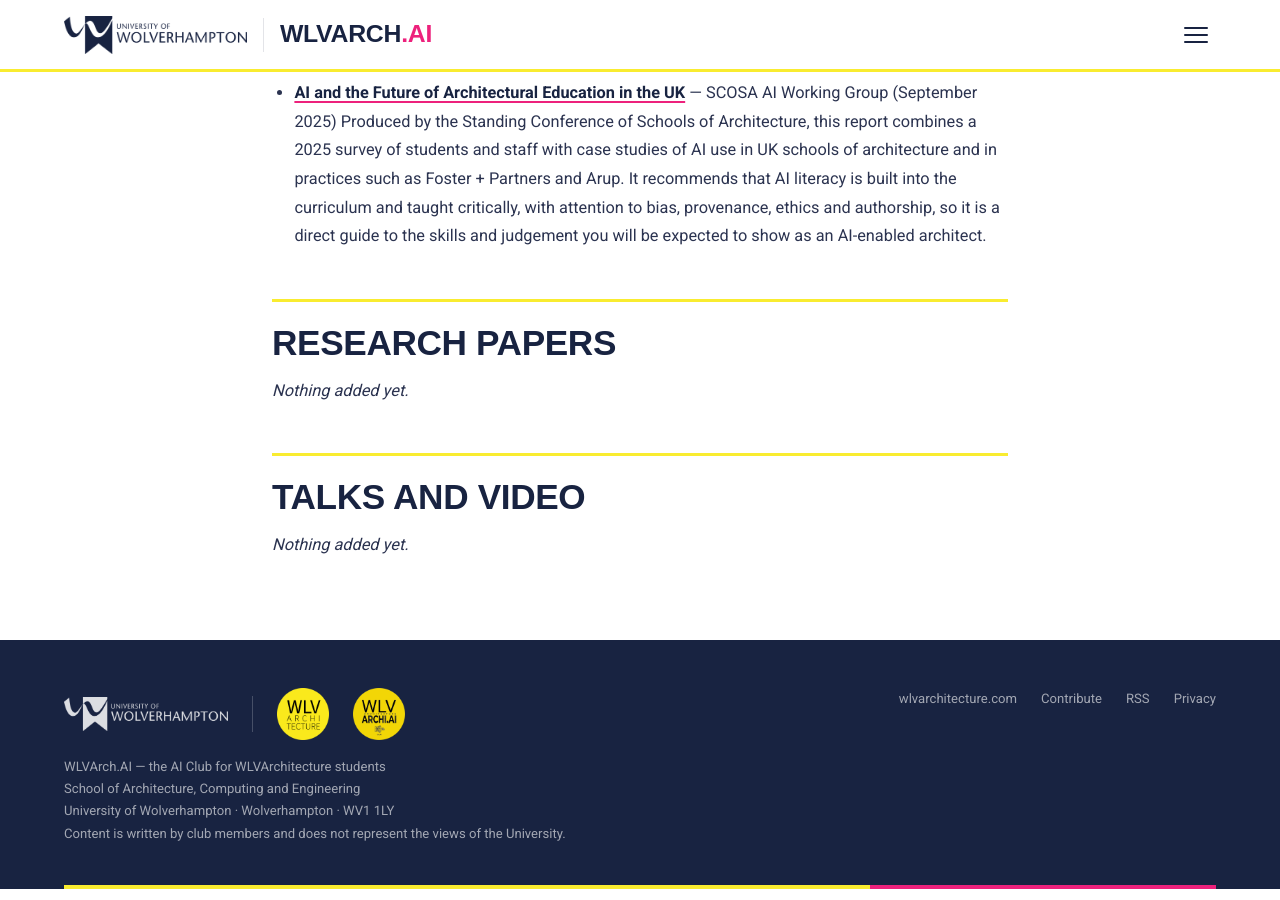
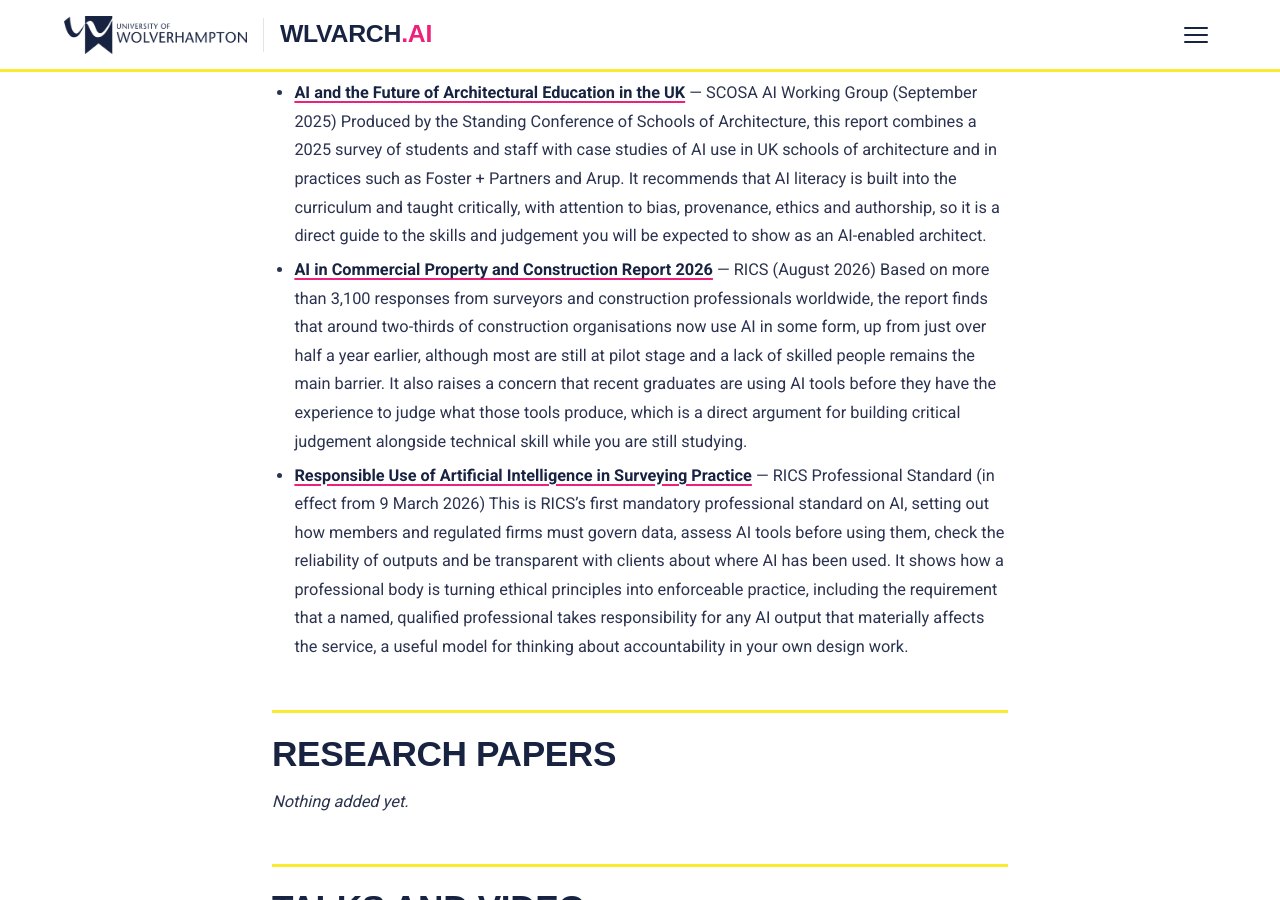
Before and after one commit to wlvarch-ai/wlvarch-ai.github.io, a Jekyll site: the page built from reading.md, in a window 1280 px wide and 900 px high, scrolled down 878 px. Built offline with Jekyll 4.4.1, drawn with Linux system fonts in a browser that asks for light colours; some web fonts are replaced.

Commit message:
Add reports on AI in architecture and construction
Added new reports on AI's impact in architecture and construction, emphasizing the importance of AI literacy and responsible use.

```diff
--- a/reading.md
+++ b/reading.md
@@ -21,6 +21,12 @@ Add an entry only if you have read the source. Give the full reference, a link,
 - [**AI and the Future of Architectural Education in the UK**](https://www.scosa.org.uk/_files/ugd/379c04_68f2ea1c9a9742b19f749584c6eb1e61.pdf) — SCOSA AI Working Group (September 2025)
   Produced by the Standing Conference of Schools of Architecture, this report combines a 2025 survey of students and staff with case studies of AI use in UK schools of architecture and in practices such as Foster + Partners and Arup. It recommends that AI literacy is built into the curriculum and taught critically, with attention to bias, provenance, ethics and authorship, so it is a direct guide to the skills and judgement you will be expected to show as an AI-enabled architect.
 
+- [**AI in Commercial Property and Construction Report 2026**](https://www.rics.org/news-insights/ai-in-commercial-property-and-construction-report-2026) — RICS (August 2026)
+  Based on more than 3,100 responses from surveyors and construction professionals worldwide, the report finds that around two-thirds of construction organisations now use AI in some form, up from just over half a year earlier, although most are still at pilot stage and a lack of skilled people remains the main barrier. It also raises a concern that recent graduates are using AI tools before they have the experience to judge what those tools produce, which is a direct argument for building critical judgement alongside technical skill while you are still studying.
+
+- [**Responsible Use of Artificial Intelligence in Surveying Practice**](https://www.rics.org/profession-standards/rics-standards-and-guidance/conduct-competence/responsible-use-of-ai) — RICS Professional Standard (in effect from 9 March 2026)
+  This is RICS's first mandatory professional standard on AI, setting out how members and regulated firms must govern data, assess AI tools before using them, check the reliability of outputs and be transparent with clients about where AI has been used. It shows how a professional body is turning ethical principles into enforceable practice, including the requirement that a named, qualified professional takes responsibility for any AI output that materially affects the service, a useful model for thinking about accountability in your own design work.
+
 ## Research papers
 
 <p class="empty">Nothing added yet.</p>
```
